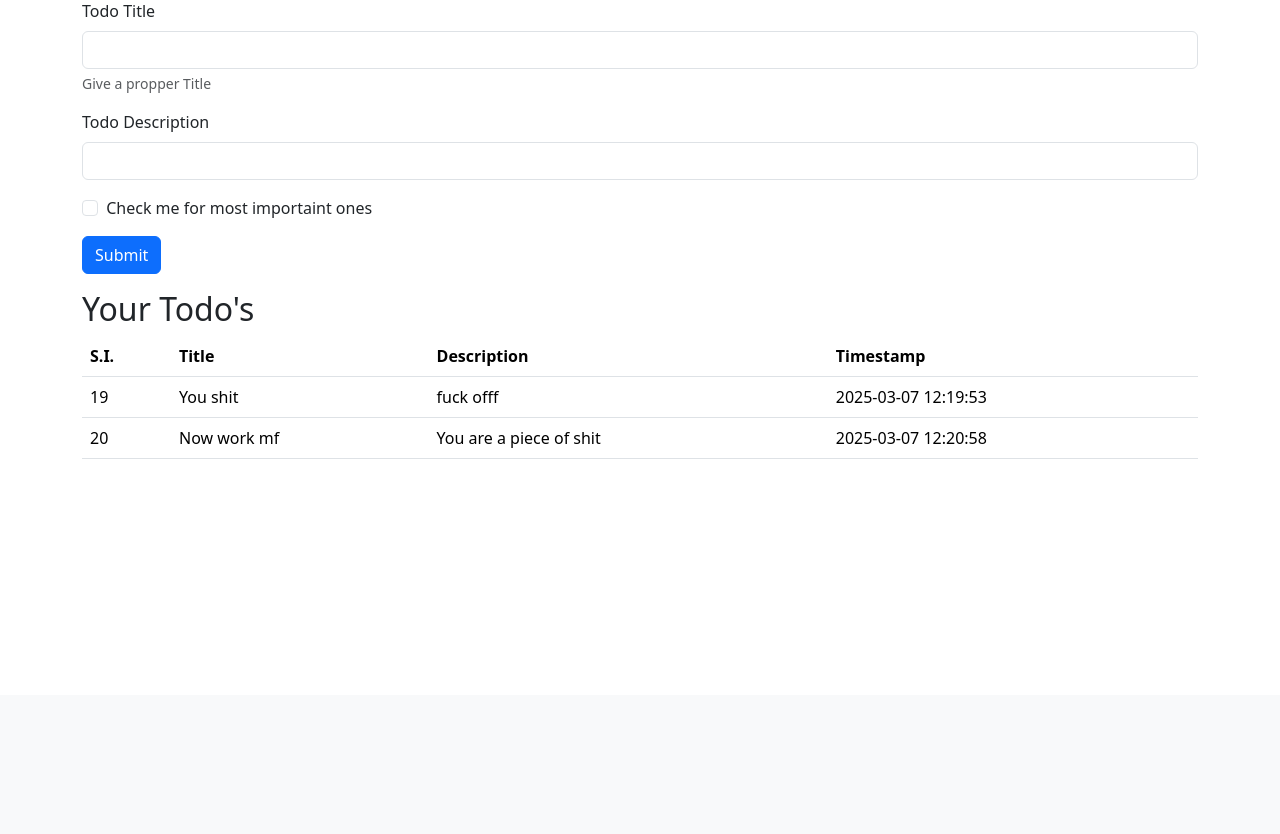
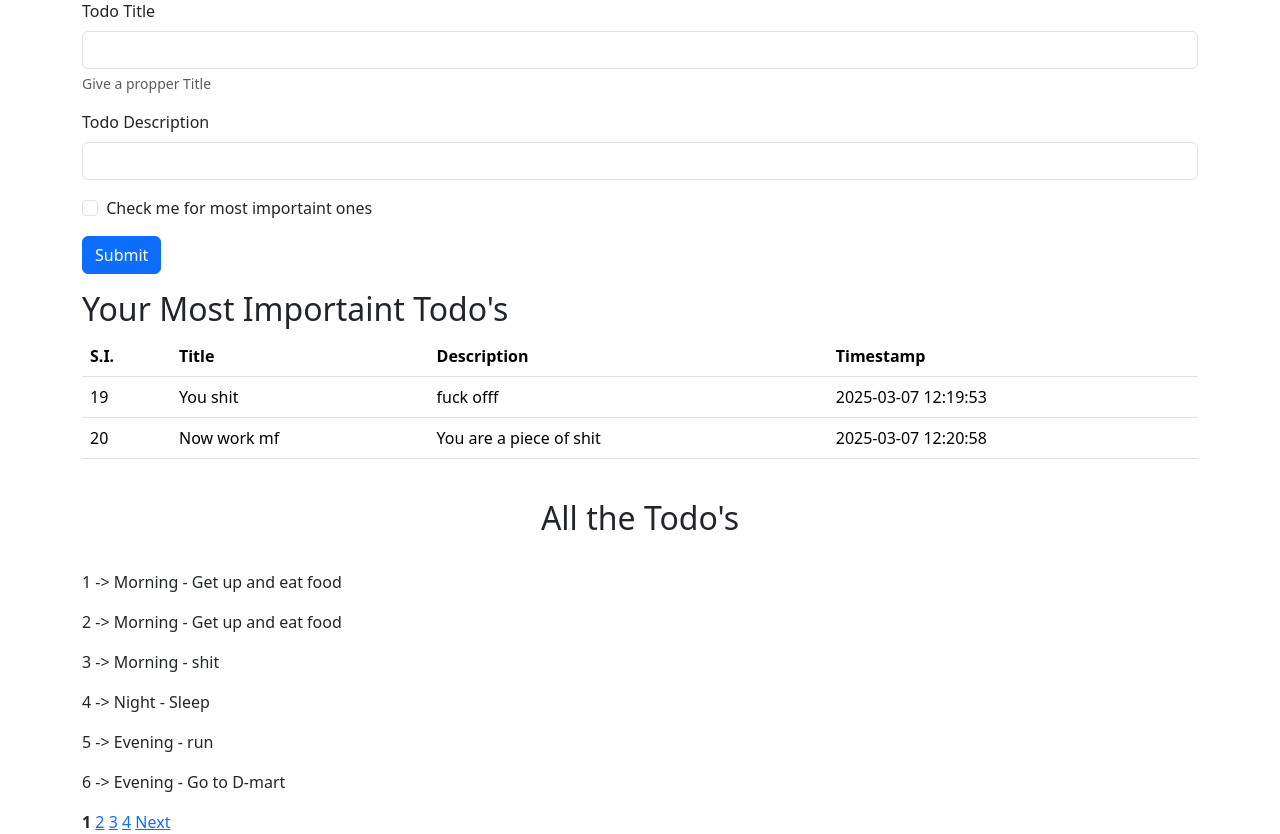
Before and after one commit to oksin1/Flask_tut, a Flask app: page / in a window 1280 px wide. Shown: the part 105-939 px from the top of the page. Before the commit the page ends 564 px from the top, so only its background shows below. Run offline with Flask 3, Linux system fonts and the light colour scheme; data comes from the database, SQL or seed files in the repository.

Commit message:
Changes in priority and adding pagination

```diff
--- a/app.py
+++ b/app.py
@@ -49,6 +49,10 @@ init_db()
 
 @app.route("/")
 def hello():
+    page = request.args.get('page', 1, type=int)
+    per_page = 6
+    offset = (page - 1) * per_page
+
     conn = connect_db()
     cursor = conn.cursor()
 
@@ -58,8 +62,19 @@ def hello():
     cursor.execute("SELECT * FROM Todo")
     alltodos = cursor.fetchall()
 
+    cursor.execute("SELECT COUNT(*) FROM Todo")
+    total_rows = cursor.fetchone()[0]
+
+    cursor.execute("SELECT * FROM Todo LIMIT ? OFFSET ?", (per_page, offset))
+    todoa = cursor.fetchall()
+
+    # print("what is this",total_rows)
+    total_pages = ( total_rows + per_page - 1) // per_page
     conn.close()
-    return render_template('index.html', todos=todos, alltodos=alltodos)
+
+    # return render_template("index.html", todos=todos, alltodos=alltodos, page=page, total_rows=total_rows, per_page=per_page)
+
+    return render_template('index.html', todos=todos, alltodos=alltodos, todoa=todoa, total_pages=total_pages, page=page)
 #"Hello, World!"
 
 @app.route("/add-todo", methods=['POST'])
--- a/templates/index.html
+++ b/templates/index.html
@@ -23,7 +23,7 @@
                 <a class="nav-link active" aria-current="page" href="#">Home</a>
               </li>
               <li class="nav-item">
-                <a class="nav-link" href="#">Link</a>
+                <a class="nav-link" href="https://github.com/oksin1/Flask_tut">Link</a>
               </li>
               <li class="nav-item dropdown">
                 <a class="nav-link dropdown-toggle" href="#" role="button" data-bs-toggle="dropdown" aria-expanded="false">
@@ -70,7 +70,7 @@
 
     <div class="container my-3">
         <table class="table">
-            <h2>Your Todo's</h2>
+            <h2>Your Most Importaint Todo's</h2>
             <thead>
               <tr>
                 <th scope="col">S.I.</th>
@@ -91,6 +91,35 @@
             </tbody>
         </table>
     </div>
+    <br>
+    <h2 style="text-align:center">All the Todo's</h2>
+    <br>
+    <div class="container" style="text-align:justify" style="text-align:center">
+      <div>
+        {% for todo in todoa %}
+            <p> {{todo[0]}} -> {{ todo[1] }} - {{ todo[2] }}</p>
+        {% endfor %}
+      </div>
+
+      <div>
+        {% if page > 1 %}
+          <a href="{{ url_for('hello', page=page-1)}}">Previous</a>
+        {% endif %}
+
+        {% for i in range(1, total_pages + 1) %}
+          {% if i == page %}
+            <strong>{{i}}</strong>
+          {% else %}
+            <a href="{{url_for('hello', page=i)}}">{{ i }}</a>
+          {% endif %}
+        {% endfor %}
+
+        {% if page < total_pages %}
+          <a href="{{url_for('hello',page = page + 1)}}">Next</a>
+        {% endif %}
+      </div>
+
+    </div>
 
     <!-- Optional JavaScript; choose one of the two! -->
 
```
Also changed, not shown: 1 other file.
